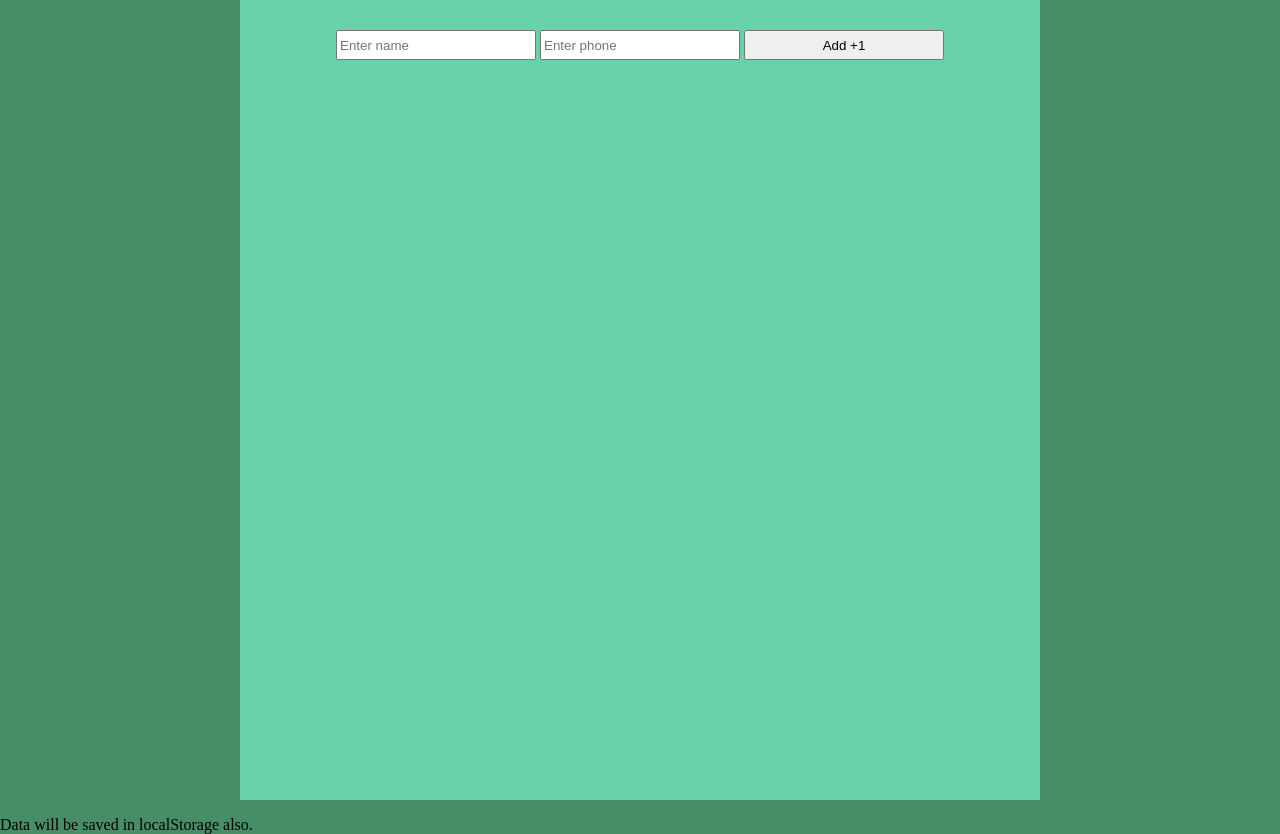
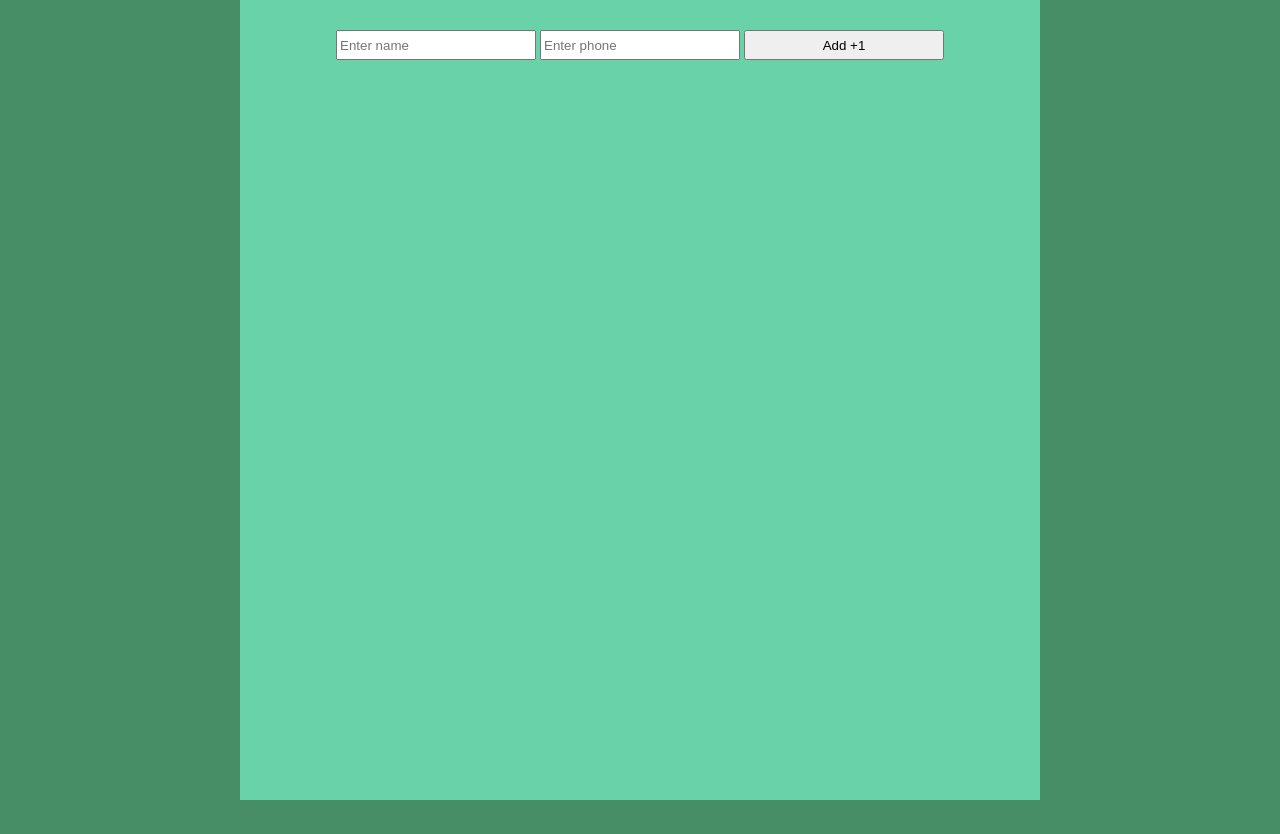
Before and after one commit to vincone/vincone.github.io, a plain HTML site: page index.html in a window 1280 px wide. After the commit the page ends 800 px from the top, so only its background shows below. Drawn offline with Linux system fonts and the light colour scheme.

Commit message:
Update index.html

```diff
--- a/index.html
+++ b/index.html
@@ -20,10 +20,6 @@
         </div>
     </div>
 
-    <p>
-        Data will be saved in localStorage also.
-    </p>
-
     <script type="text/javascript" src="js/angular.min.js"></script>
     <script type="text/javascript" src="js/app.js"></script>
 </body>
```
